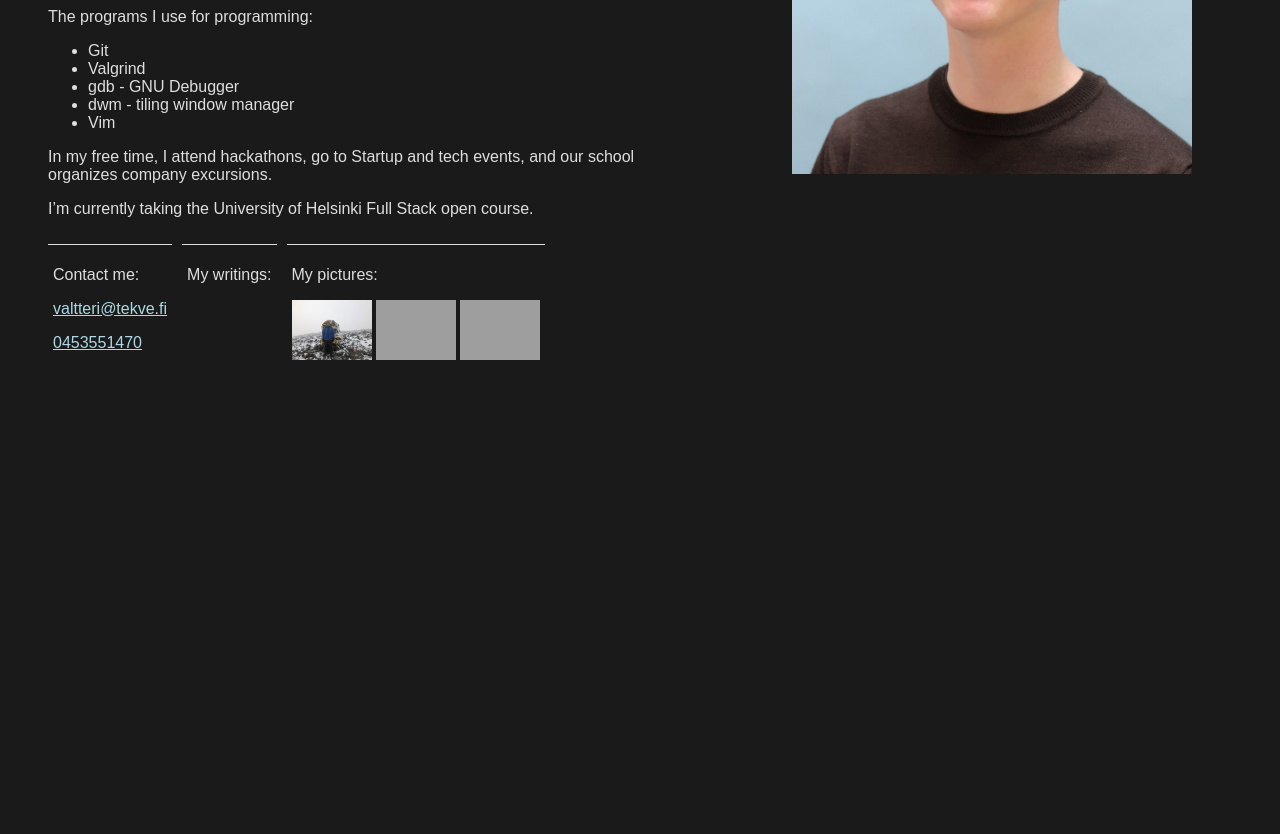
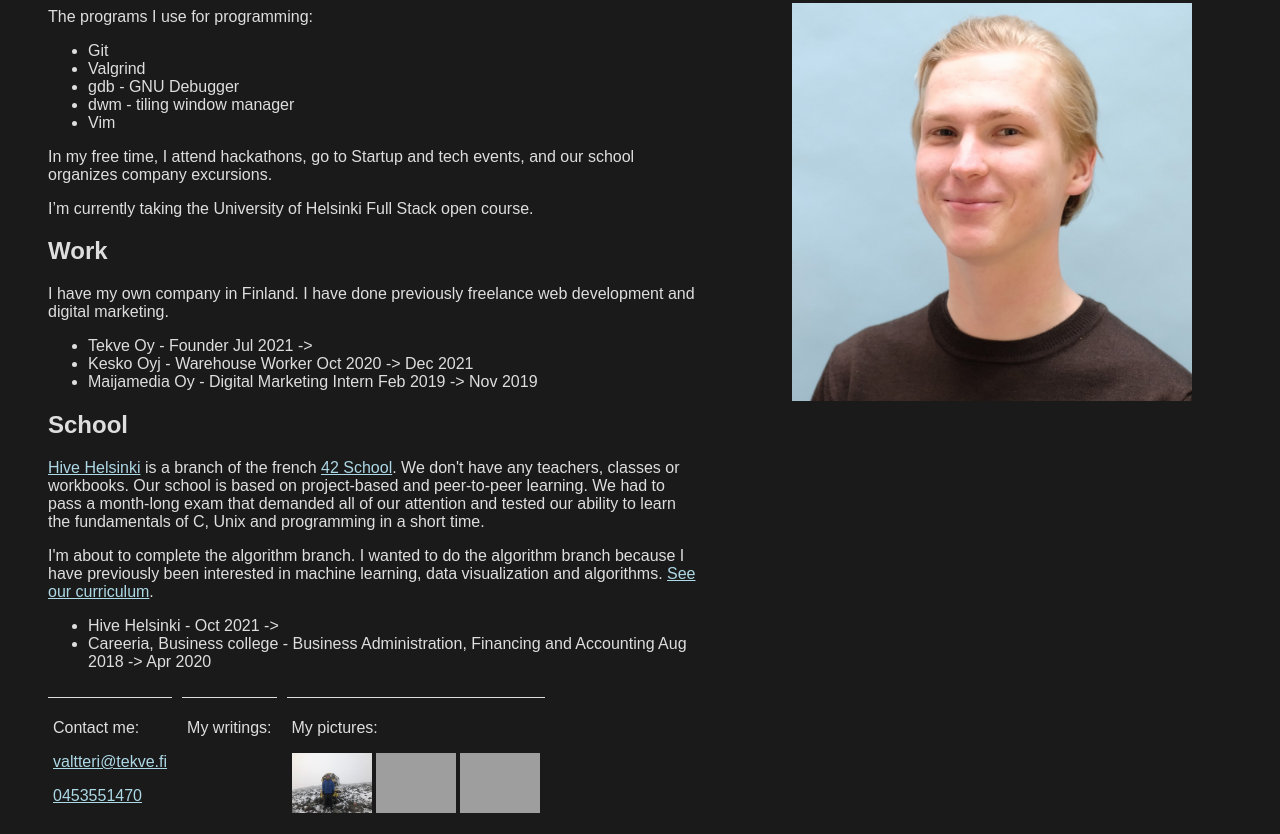
Before and after one commit to vkinnune/vkinnune.github.io, a plain HTML site: page index.html in a window 1280 px wide. Shown: the part 422-1256 px from the top of the page. Before the commit the page ends 803 px from the top, so only its background shows below. Drawn offline with Linux system fonts and the light colour scheme; grey boxes are pictures that could not be loaded.

Commit message:
added school and work sections

```diff
--- a/index.html
+++ b/index.html
@@ -110,6 +110,21 @@
 	</ul>
 	<p>In my free time, I attend hackathons, go to Startup and tech events, and our school organizes company excursions.</p>
 	<p>I’m currently taking the University of Helsinki Full Stack open course.</p>
+	<h2>Work</h2>
+	<p>I have my own company in Finland. I have done previously freelance web development and digital marketing.</p>
+	<ul>
+		<li>Tekve Oy - Founder Jul 2021 -></li>
+		<li>Kesko Oyj - Warehouse Worker Oct 2020 -> Dec 2021</li>
+		<li>Maijamedia Oy - Digital Marketing Intern Feb 2019 -> Nov 2019</li>
+	</ul>
+	<h2>School</h2>
+	<p><a href="https://www.hive.fi">Hive Helsinki</a> is a branch of the french <a href="https://42.fr/">42 School</a>. We don't have any teachers, classes or workbooks. Our school is based on project-based and peer-to-peer learning. We had to pass a month-long exam that demanded all of our attention and tested our ability to learn the fundamentals of C, Unix and programming in a short time.</p>
+	<p>I'm about to complete the algorithm branch. I wanted to do the algorithm branch because I have previously been interested in machine learning, data visualization and algorithms. <a href="https://www.hive.fi/en/curriculum">See our curriculum</a>.</p>
+	<ul>
+		<li>Hive Helsinki - Oct 2021 -></li>
+		<li>Careeria, Business college - Business Administration, Financing and Accounting Aug 2018 -> Apr 2020</li>
+	</ul>
+	<p></p>
 	</div>
 	<div id="rightcontent">
 		<img id="pic" src="mypicture.jpg" alt="A portrait of myself">
```
